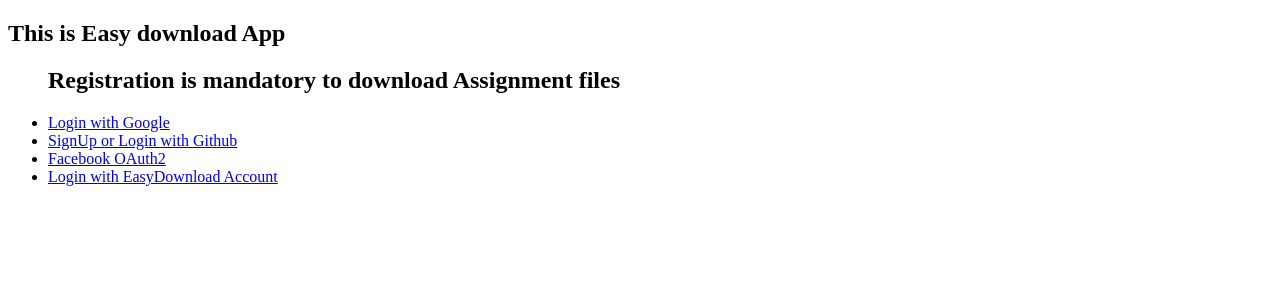
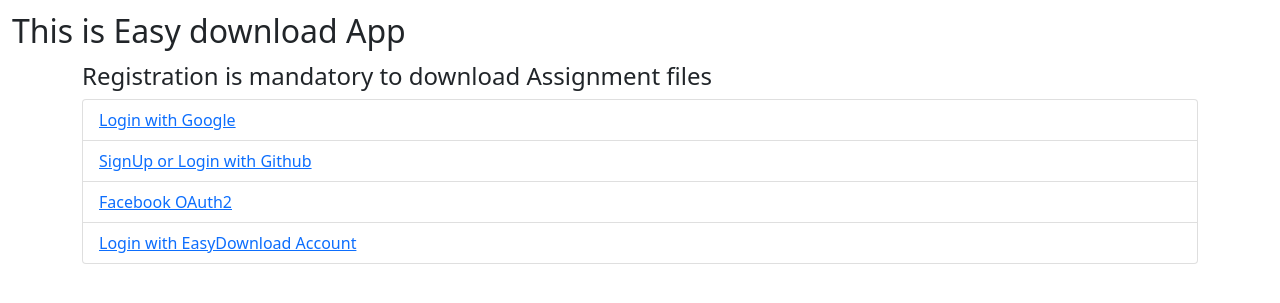
Before and after one commit to thisisvarma/EasyDownload, a Django app: page / in a window 1280 px wide. Shown: the top 303 px of the page. Run offline with Django 4.2, Linux system fonts and the light colour scheme; some libraries are stand-ins or nearby versions.

Commit message:
updated code

```diff
--- a/easyDownload/easyDownload/settings.py
+++ b/easyDownload/easyDownload/settings.py
@@ -47,7 +47,13 @@
     "allauth.socialaccount.providers.google",
     'allauth.socialaccount.providers.github',
     'allauth.socialaccount.providers.facebook',
+    "crispy_forms",
+    "crispy_bootstrap5",
 ]
+
+CRISPY_ALLOWED_TEMPLATE_PACKS = "bootstrap5"
+CRISPY_TEMPLATE_PACK = "bootstrap5"
+CRISPY_TEMPLATE_PACK = 'uni_form'
 
 AUTHENTICATION_BACKENDS = (
     "django.contrib.auth.backends.ModelBackend",
--- a/easyDownload/templates/index.html
+++ b/easyDownload/templates/index.html
@@ -3,28 +3,37 @@
 <head>
     <meta charset="UTF-8">
     <title>Easy Download</title>
+    <link href="https://cdn.jsdelivr.net/npm/bootstrap@5.0.2/dist/css/bootstrap.min.css" rel="stylesheet" integrity="sha384-EVSTQN3/azprG1Anm3QDgpJLIm9Nao0Yz1ztcQTwFspd3yD65VohhpuuCOmLASjC" crossorigin="anonymous">
 </head>
 <body>
 
 {% load socialaccount %}
-<h2 class="">This is Easy download App</h2>
+<h2 class="m-2 p-1">This is Easy download App</h2>
 
     {% if user.is_authenticated %}
-    <p>Welcome {{ user.username }} !!!</p>
-    <ul class="dropdown-menu">
-        <li><a class="dropdown-item" href="/logout">Logout</a></li>
-    </ul>
-        <h2 class="">New Assignment Upload Section</h2>
-        <form enctype="multipart/form-data" method="post">
-            {% csrf_token %}
-            {{ assignment_form }}
-            <button type="submit" class="btn btn-success">Submit</button>
-        </form>
 
+    <div class="container">
+        <p class="h5 m-2 p-1">Welcome {{ user.username }} !!!</p>
+        <button type="button" class="btn btn-success"><a class="dropdown-item" href="/logout">Logout</a></button>
+    </div>
+
+        <div class="container">
+            <h2 class="h1">New Assignment Upload Section</h2>
+            <form enctype="multipart/form-data" method="post">
+<!--                {% load crispy_forms_tags %}-->
+                {% csrf_token %}
+                {{ assignment_form }}
+                <button type="submit" class="btn btn-success">Submit</button>
+            </form>
+        </div>
         <br>
-        <h2 class="">List of avaliable assignments</h2>
 
-        <table>
+        <div class="container">
+            <h2 class="h1">List of avaliable assignments</h2>
+        </div>
+
+
+        <table class="table m-2 p-5">
           <tr>
             <th>Subject Name</th>
             <th>Assignment Name</th>
@@ -43,13 +52,18 @@
         </table>
 
     {% else %}
-    <ul class="dropdown-menu">
-        <h2 class="">Registration is mandatory to download Assignment files</h2>
-        <li><a href="{% provider_login_url 'google' %}">Login with Google</a></li>
-        <li><a href="{% provider_login_url 'github' %}">SignUp or Login with Github</a></li>
-        <li><a href="{% provider_login_url 'facebook' method='oauth2' %}">Facebook OAuth2</a></li>
-        <li><a href="/login">Login with EasyDownload Account</a></li>
-    </ul>
+    <div class="container">
+        <h4 class="">Registration is mandatory to download Assignment files</h4>
+        <div class="row-3 justify-content-center">
+            <ul class="list-group">
+                <li class="list-group-item"><a href="{% provider_login_url 'google' %}">Login with Google</a></li>
+                <li class="list-group-item"><a href="{% provider_login_url 'github' %}">SignUp or Login with Github</a></li>
+                <li class="list-group-item"><a href="{% provider_login_url 'facebook' method='oauth2' %}">Facebook OAuth2</a></li>
+                <li class="list-group-item"><a href="/login">Login with EasyDownload Account</a></li>
+            </ul>
+        </div>
+    </div>
+
 
     {% endif %}
 
--- a/easyDownload/templates/login.html
+++ b/easyDownload/templates/login.html
@@ -3,14 +3,17 @@
 <head>
   <meta charset="UTF-8">
   <title>login</title>
+    <link href="https://cdn.jsdelivr.net/npm/bootstrap@5.0.2/dist/css/bootstrap.min.css" rel="stylesheet" integrity="sha384-EVSTQN3/azprG1Anm3QDgpJLIm9Nao0Yz1ztcQTwFspd3yD65VohhpuuCOmLASjC" crossorigin="anonymous">
 </head>
 <body>
-      <form method="post">
+    <div class="container p-5">
+        <form method="post">
         {% csrf_token %}
         {{ form }}
 
         <input type="hidden" name="next" value="{{ request.GET.next }}"/>
         <button type="submit" class="btn btn-success">Login</button>
     </form>
+    </div>
 </body>
 </html>
```
Also changed, not shown: easyDownload/db.sqlite3 (deleted), easyDownload/userAuthentication/migrations/0001_initial.py (deleted), easyDownload/userAuthentication/migrations/0002_rename_subjec_description_subjects_subject_description_and_more.py (deleted), easyDownload/userAuthentication/migrations/0003_alter_assignmentfiles_assignment_file.py (deleted), easyDownload/userAuthentication/migrations/0004_alter_assignmentfiles_assignment_file.py (deleted), easyDownload/userAuthentication/migrations/0005_alter_assignmentfiles_assignment_file.py (deleted), easyDownload/userAuthentication/migrations/0006_alter_assignmentfiles_assignment_file.py (deleted), 1 other file.
